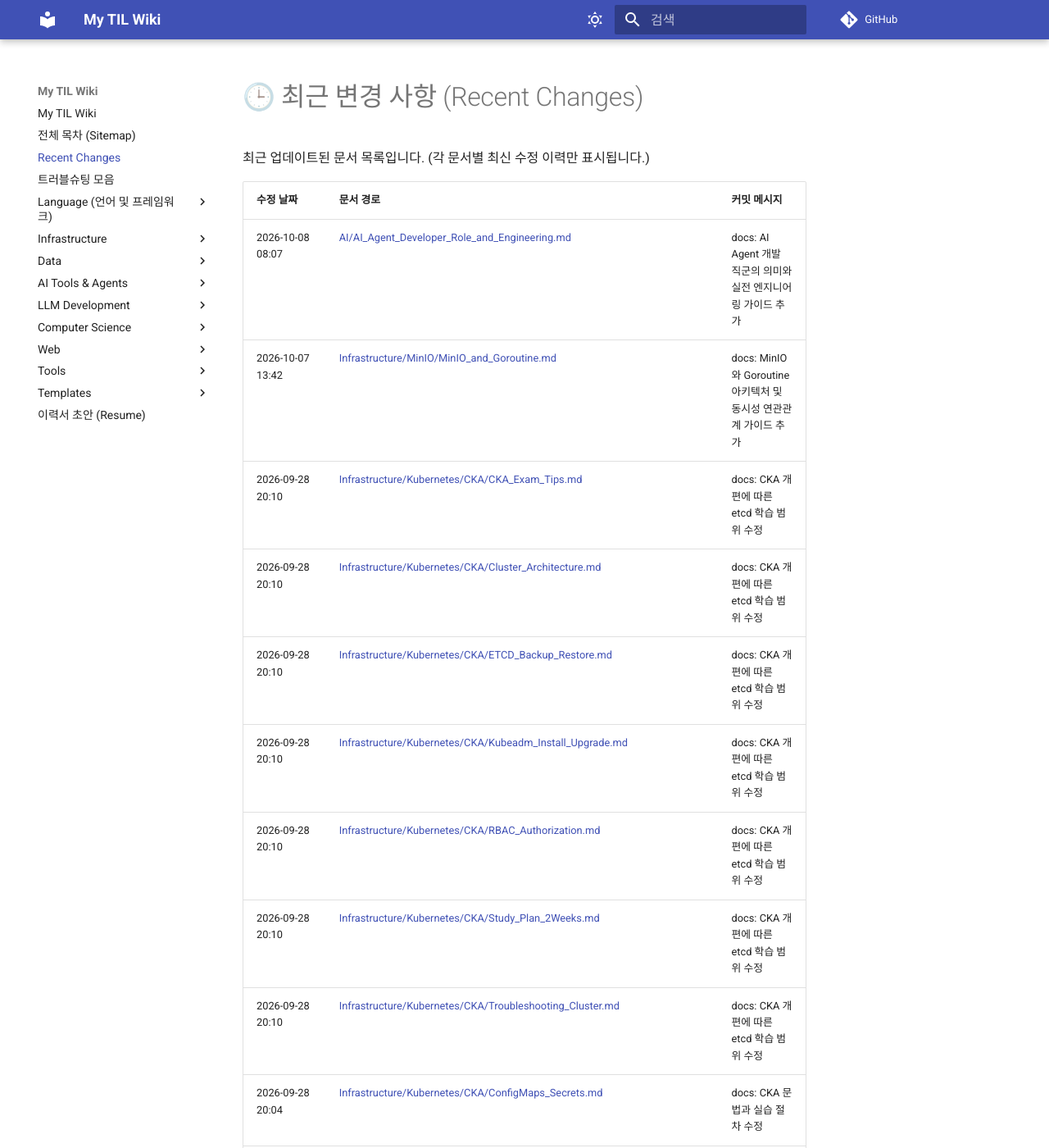
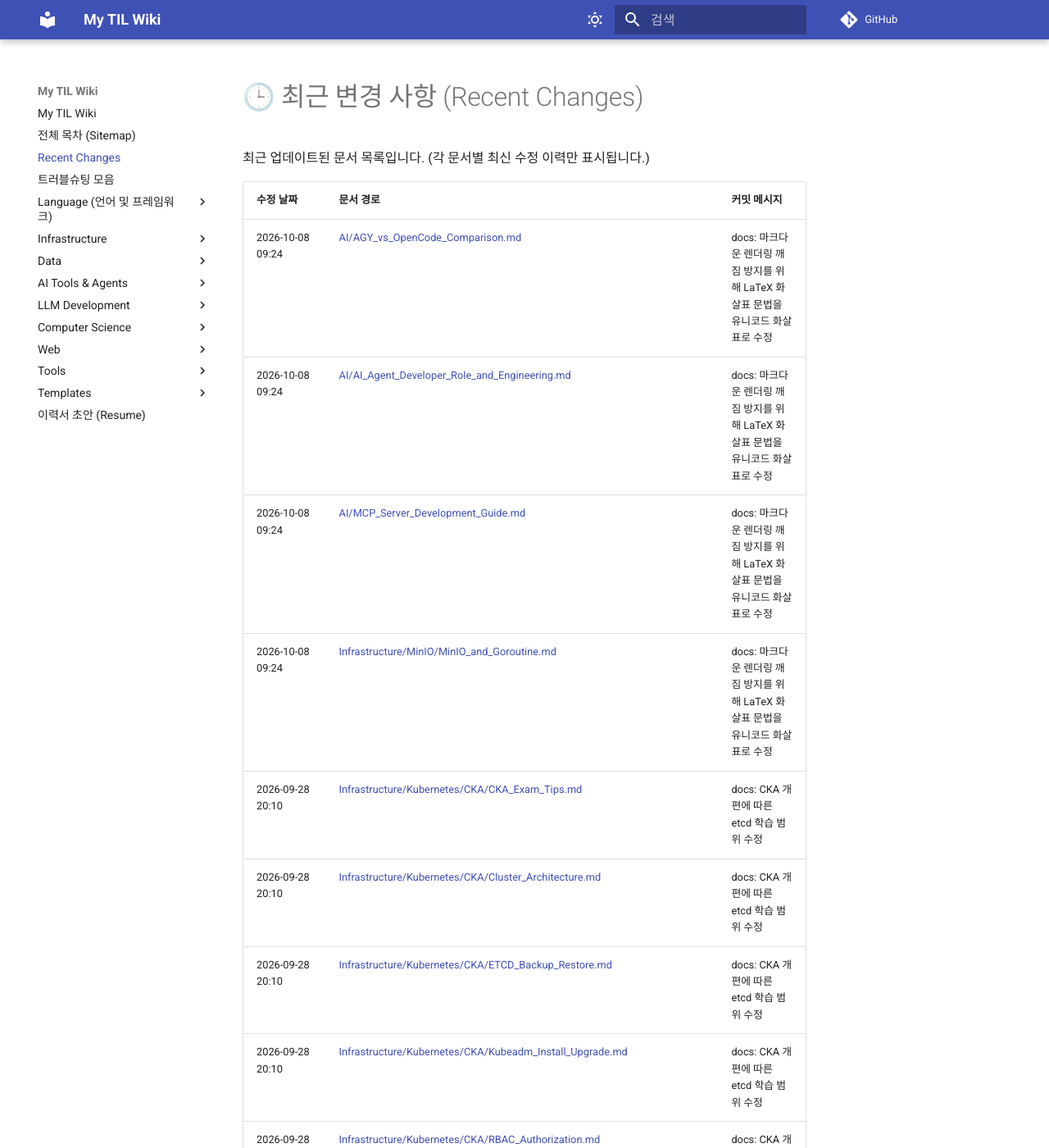
Before and after one commit to DevDooly/TIL, an MkDocs documentation site: the page built from docs/Recent_Changes.md, in a window 1280 px wide and 1400 px high. Shown: the whole window at 82% size. Built offline with MkDocs 1.6.1 and Material for MkDocs 9.7.7, drawn with Linux system fonts in a browser that asks for light colours; comment, search, counter and statistics services are not loaded; some of the changed text lies outside the part shown.

Commit message:
docs: 마크다운 렌더링 깨짐 방지를 위해 LaTeX 화살표 문법을 유니코드 화살표로 수정

```diff
--- a/docs/Recent_Changes.md
+++ b/docs/Recent_Changes.md
@@ -4,8 +4,10 @@
 
 | 수정 날짜 | 문서 경로 | 커밋 메시지 |
 | :--- | :--- | :--- |
-| 2026-10-08 08:07 | [AI/AI_Agent_Developer_Role_and_Engineering.md](AI/AI_Agent_Developer_Role_and_Engineering.md) | docs: AI Agent 개발 직군의 의미와 실전 엔지니어링 가이드 추가 |
-| 2026-10-07 13:42 | [Infrastructure/MinIO/MinIO_and_Goroutine.md](Infrastructure/MinIO/MinIO_and_Goroutine.md) | docs: MinIO와 Goroutine 아키텍처 및 동시성 연관관계 가이드 추가 |
+| 2026-10-08 09:24 | [AI/AGY_vs_OpenCode_Comparison.md](AI/AGY_vs_OpenCode_Comparison.md) | docs: 마크다운 렌더링 깨짐 방지를 위해 LaTeX 화살표 문법을 유니코드 화살표로 수정 |
+| 2026-10-08 09:24 | [AI/AI_Agent_Developer_Role_and_Engineering.md](AI/AI_Agent_Developer_Role_and_Engineering.md) | docs: 마크다운 렌더링 깨짐 방지를 위해 LaTeX 화살표 문법을 유니코드 화살표로 수정 |
+| 2026-10-08 09:24 | [AI/MCP_Server_Development_Guide.md](AI/MCP_Server_Development_Guide.md) | docs: 마크다운 렌더링 깨짐 방지를 위해 LaTeX 화살표 문법을 유니코드 화살표로 수정 |
+| 2026-10-08 09:24 | [Infrastructure/MinIO/MinIO_and_Goroutine.md](Infrastructure/MinIO/MinIO_and_Goroutine.md) | docs: 마크다운 렌더링 깨짐 방지를 위해 LaTeX 화살표 문법을 유니코드 화살표로 수정 |
 | 2026-09-28 20:10 | [Infrastructure/Kubernetes/CKA/CKA_Exam_Tips.md](Infrastructure/Kubernetes/CKA/CKA_Exam_Tips.md) | docs: CKA 개편에 따른 etcd 학습 범위 수정 |
 | 2026-09-28 20:10 | [Infrastructure/Kubernetes/CKA/Cluster_Architecture.md](Infrastructure/Kubernetes/CKA/Cluster_Architecture.md) | docs: CKA 개편에 따른 etcd 학습 범위 수정 |
 | 2026-09-28 20:10 | [Infrastructure/Kubernetes/CKA/ETCD_Backup_Restore.md](Infrastructure/Kubernetes/CKA/ETCD_Backup_Restore.md) | docs: CKA 개편에 따른 etcd 학습 범위 수정 |
@@ -47,10 +49,8 @@
 | 2026-09-16 13:55 | [Language/Java/Versions/Java25.md](Language/Java/Versions/Java25.md) | docs: 트러블슈팅 문체 정리 및 자연스러운 작성 스킬 추가 |
 | 2026-09-16 13:55 | [Resume.md](Resume.md) | docs: 트러블슈팅 문체 정리 및 자연스러운 작성 스킬 추가 |
 | 2026-09-16 13:55 | [Templates/Issue_Report_Template.md](Templates/Issue_Report_Template.md) | docs: 트러블슈팅 문체 정리 및 자연스러운 작성 스킬 추가 |
-| 2026-09-16 13:35 | [AI/MCP_Server_Development_Guide.md](AI/MCP_Server_Development_Guide.md) | docs: MCP(Model Context Protocol) 서버 개발 및 연동 가이드 추가 |
 | 2026-09-14 13:44 | [Data/Database/Oracle_JSON_Column_Guide.md](Data/Database/Oracle_JSON_Column_Guide.md) | docs: Oracle JSON 컬럼 저장 및 활용 가이드 추가 |
 | 2026-09-08 18:40 | [Data/Database/Locking_Strategy.md](Data/Database/Locking_Strategy.md) | fix: 마크다운 리스트 서식 수정 및 git-workflow 검증 절차 강화 |
-| 2026-09-07 22:10 | [AI/AGY_vs_OpenCode_Comparison.md](AI/AGY_vs_OpenCode_Comparison.md) | docs: 기술 설명 정정 및 레거시 개선 가이드 추가 |
 | 2026-09-07 22:10 | [AI/AI_Coding_Agent_Orchestrators_Orca_Paseo.md](AI/AI_Coding_Agent_Orchestrators_Orca_Paseo.md) | docs: 기술 설명 정정 및 레거시 개선 가이드 추가 |
 | 2026-09-07 22:10 | [AI/Antigravity_CLI_Configuration.md](AI/Antigravity_CLI_Configuration.md) | docs: 기술 설명 정정 및 레거시 개선 가이드 추가 |
 | 2026-09-07 22:10 | [AI/Antigravity_CLI_Skills_Guide.md](AI/Antigravity_CLI_Skills_Guide.md) | docs: 기술 설명 정정 및 레거시 개선 가이드 추가 |
```
Also changed, not shown: docs/AI/AGY_vs_OpenCode_Comparison.md (+1 -1 lines), docs/AI/AI_Agent_Developer_Role_and_Engineering.md (+3 -3 lines), docs/AI/MCP_Server_Development_Guide.md (+1 -1 lines), docs/Infrastructure/MinIO/MinIO_and_Goroutine.md (+1 -1 lines).
